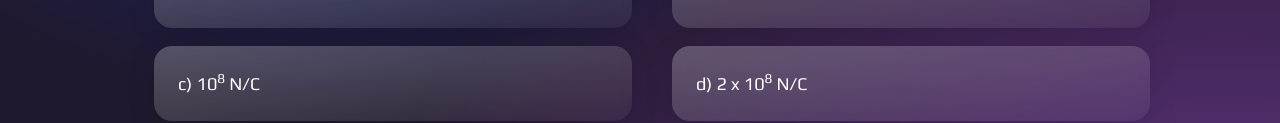
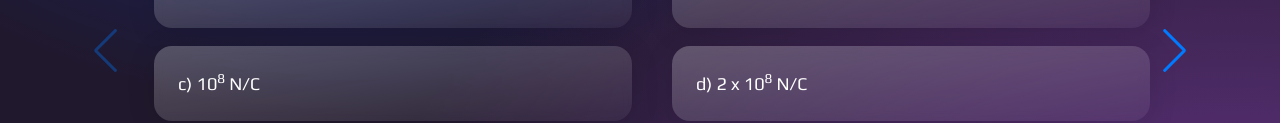
Before and after one commit to fhru/sabarinngab, a plain HTML site: page quiz.html in a window 1280 px wide. Shown: the part 456-579 px from the top of the page. Drawn offline with nearby package versions, Linux system fonts and the light colour scheme.

Commit message:
navigation

```diff
--- a/quiz.html
+++ b/quiz.html
@@ -644,6 +644,8 @@
                     </div>
                 </div>
                 <div class="swiper-pagination"></div>
+                <div class="swiper-button-next"></div>
+                <div class="swiper-button-prev"></div>
             </div>
         </div>
     </div>
```
